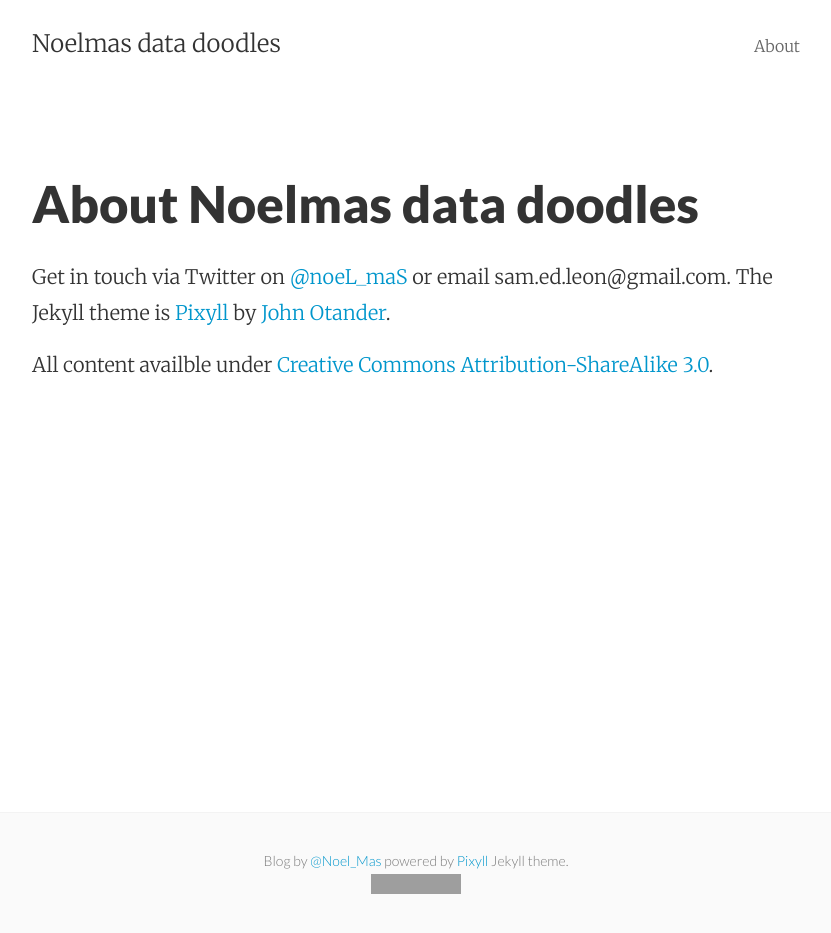
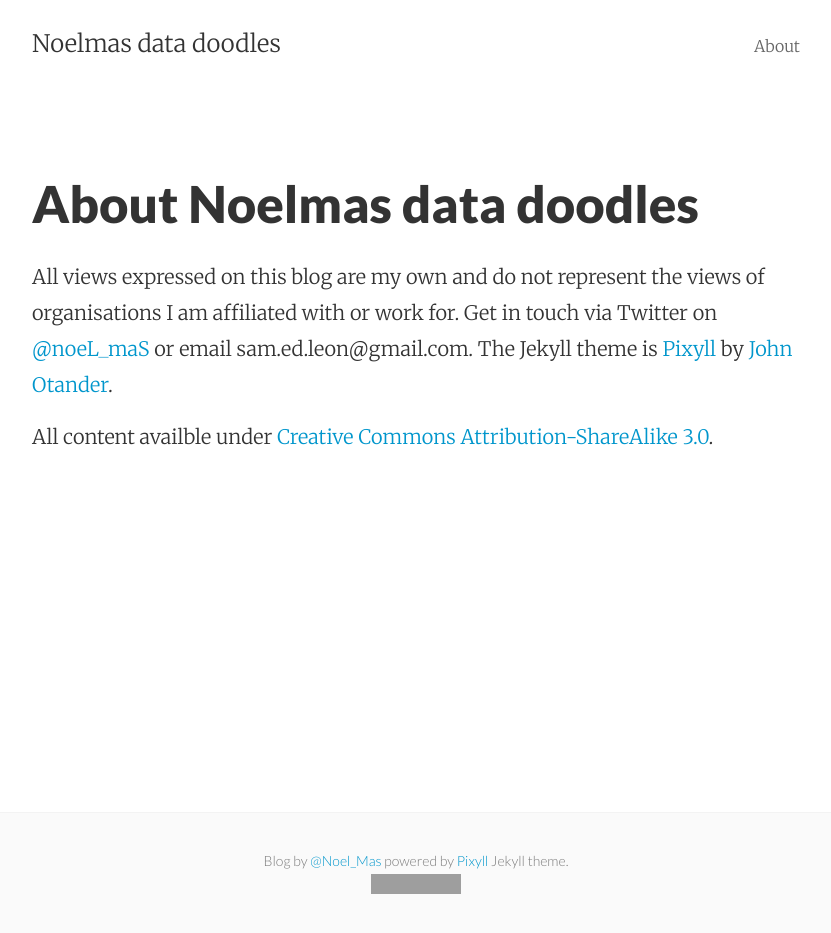
Before and after one commit to pamegeo/blog, a Jekyll site: the page built from about.md, in a window 1280 px wide. Shown: the whole page, without its empty margins (224-1055 px from the left). Built offline with Jekyll 4.4.1, drawn with Linux system fonts in a browser that asks for light colours; grey boxes are pictures that could not be loaded.

Commit message:
Update about

```diff
--- a/about.md
+++ b/about.md
@@ -4,6 +4,6 @@ title: About Noelmas data doodles
 permalink: /about/
 ---
 
-Get in touch via Twitter on [@noeL_maS](https://twitter.com/noel_mas) or email sam.ed.leon@gmail.com. The Jekyll theme is [Pixyll](https://github.com/johnotander/pixyll) by [John Otander](http://johnotander.com).
+All views expressed on this blog are my own and do not represent the views of organisations I am affiliated with or work for. Get in touch via Twitter on [@noeL_maS](https://twitter.com/noel_mas) or email sam.ed.leon@gmail.com. The Jekyll theme is [Pixyll](https://github.com/johnotander/pixyll) by [John Otander](http://johnotander.com).
 
 All content availble under [Creative Commons Attribution-ShareAlike 3.0](https://creativecommons.org/licenses/by-sa/3.0/).
```
